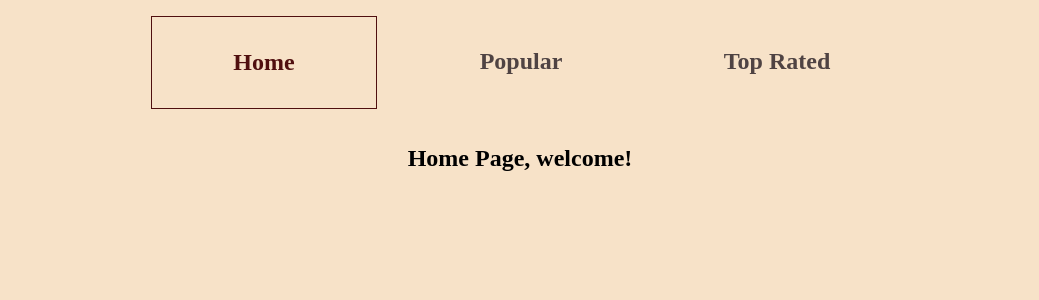
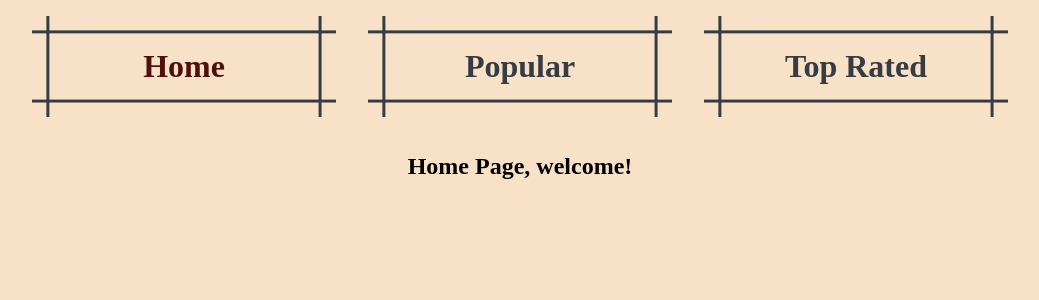
Before and after one commit to evariste1963/moviedb, a SvelteKit app: page / in a window 1280 px wide. Shown: the top 300 px of the page, without its empty margins (120-1159 px from the left). Built offline with nearby package versions, Linux system fonts and the light colour scheme.

Commit message:
only search left to do --> and refactoring

```diff
--- a/src/app.css
+++ b/src/app.css
@@ -1,7 +1,51 @@
 body {
-   margin: 0 ;
-    background-color: rgb(247, 226, 200);
-    font-family: cursive, poppins;
-    /*align-items: center;
+	margin: 0 auto;
+	max-width: 100%;
+	height: 100vh;
+	text-align: center;
+	background-color: rgb(247, 226, 200);
+
+	font-family: cursive, poppins;
+	/*align-items: center;
     justify-content: center;*/
 }
+
+.section {
+	width: 75%;
+	margin: 0 auto;
+}
+
+/* button by Temani Afif --> with thanks */
+.button-89 {
+	--b: 3px;
+	--s: 0.45em;
+	--color: #373b44;
+	margin: 0 4rem;
+	text-decoration: none;
+	padding: calc(0.5em + var(--s)) calc(0.9em + var(--s));
+	color: var(--color);
+	--_p: var(--s);
+	background: conic-gradient(from 90deg at var(--b) var(--b), #0000 90deg, var(--color) 0) var(--_p)
+		var(--_p) / calc(100% - var(--b) - 2 * var(--_p)) calc(100% - var(--b) - 2 * var(--_p));
+	transition: 0.3s linear, color 0s, background-color 0s;
+	outline: var(--b) solid rgba(0, 0, 0, 0);
+	outline-offset: 0.6em;
+	font-size: 16px;
+	cursor: pointer;
+	border: 0;
+	user-select: none;
+	-webkit-user-select: none;
+	touch-action: manipulation;
+}
+
+.button-89:hover,
+.button-89:focus-visible {
+	--_p: 0px;
+	outline-color: var(--color);
+	outline-offset: 0.05em;
+}
+
+.button-89:active {
+	background: var(--color);
+	color: #fff;
+}
--- a/src/routes/+layout.svelte
+++ b/src/routes/+layout.svelte
@@ -14,6 +14,7 @@
 		<a
 			href={navitem.path}
 			class:active={$page.route.id === navitem.path}
+			class="button-89"
 			data-sveltekit-preload-data>{navitem.title}</a
 		>
 	{/each}
@@ -29,23 +30,23 @@
 	}
 
 	navbar a {
-		font-size: 1.5rem;
+		font-size: 2rem;
 		font-weight: bold;
-		width: 10rem;
-		color: #4f4343;
+		width: 15rem;
+		/* color: #4f4343; */
 		text-align: center;
 		padding: 2rem;
 		margin: 1rem;
 		text-decoration: none;
 	}
 
-	navbar a:hover {
+	/* navbar a:hover {
 		background-color: rgba(143, 96, 96, 0.2);
 		color: black;
-	}
+	} */
 	.active {
 		color: rgb(80, 15, 15);
 		text-decoration: none;
-		border: 1px solid rgb(80, 15, 15);
+		/*border: 1px solid rgb(80, 15, 15);*/
 	}
 </style>
```
Also changed, not shown: src/routes/Movies/MovieTemplate.svelte (+11 -6 lines), src/routes/Movies/[movieid]/+page.svelte (+8 -38 lines).
